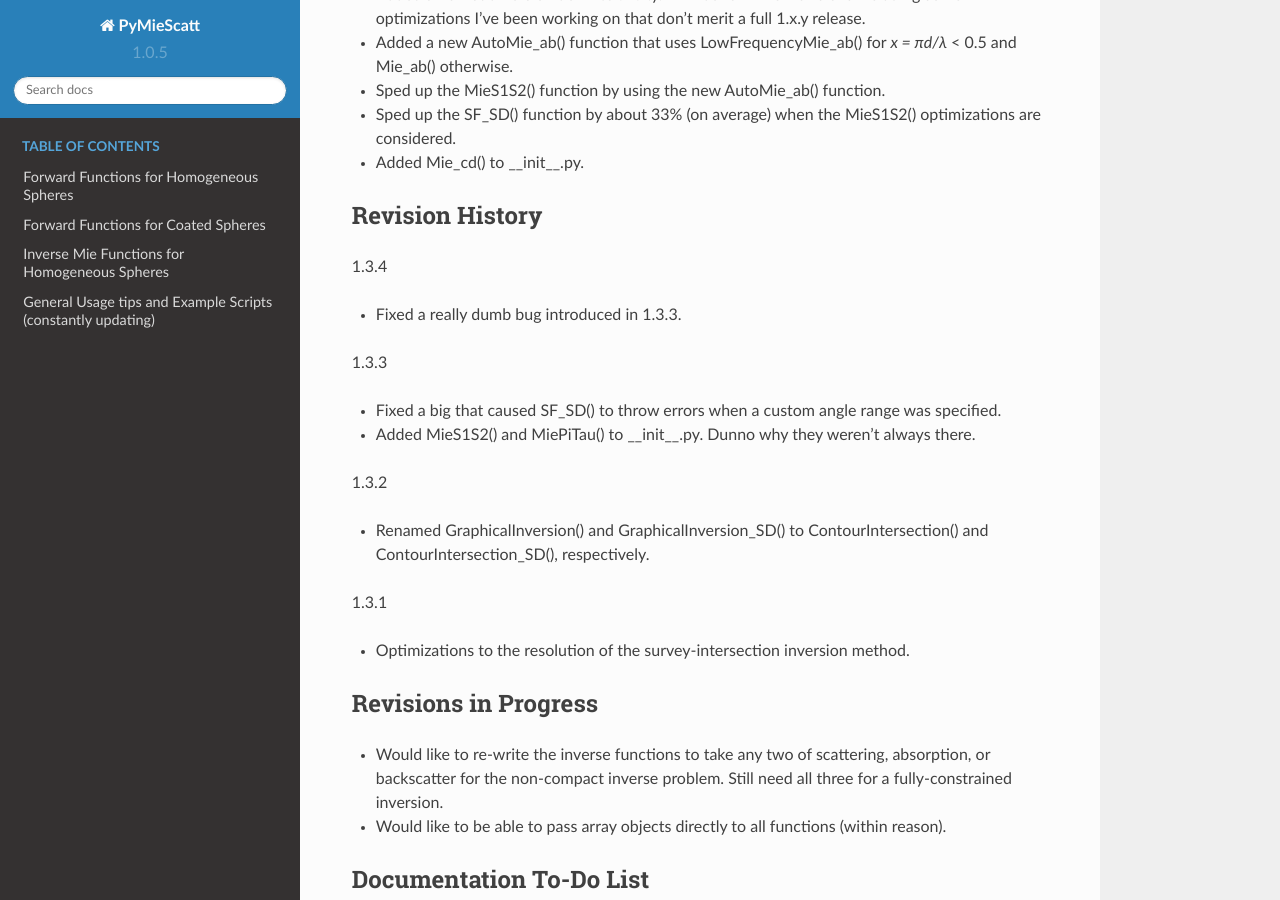
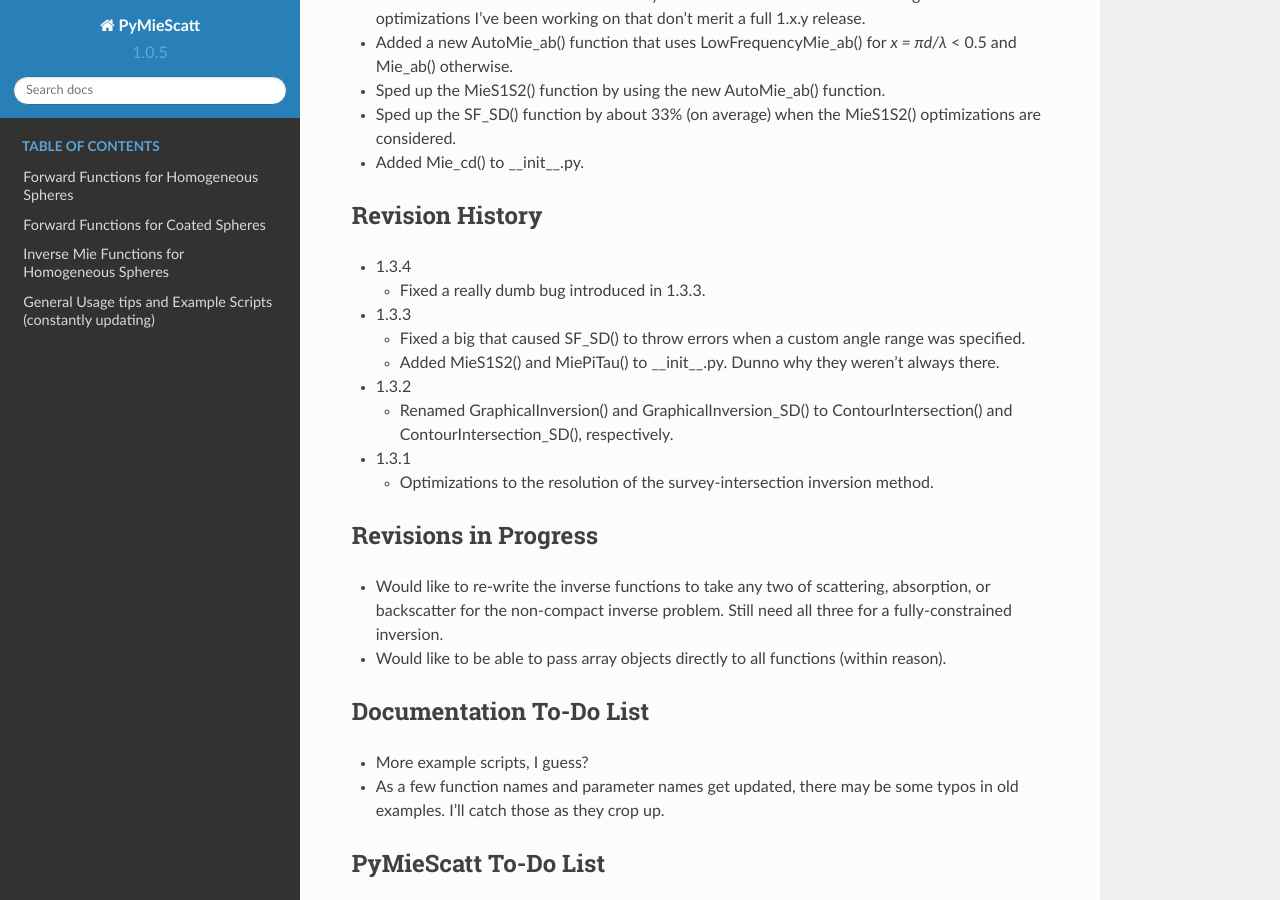
Before and after one commit to bsumlin/PyMieScatt, a Sphinx documentation site: the page built from docs/index.rst, in a window 1280 px wide and 900 px high, scrolled down 1035 px. Built offline with Sphinx 7.4.7 and the Read the Docs theme 2.0.0, drawn with Linux system fonts in a browser that asks for light colours; formulas are drawn with MathJax 3; pages that are not in the unit, such as notebooks, are missing from menus.

Commit message:
minor
about to give up on shitty bullet lists

```diff
--- a/docs/index.rst
+++ b/docs/index.rst
@@ -39,19 +39,23 @@
 
 Revision History
 ----------------
-1.3.4
 
-- Fixed a really dumb bug introduced in 1.3.3.
-1.3.3
+- 1.3.4
 
-- Fixed a big that caused SF_SD() to throw errors when a custom angle range was specified.
-- Added MieS1S2() and MiePiTau() to __init__.py. Dunno why they weren't always there.
-1.3.2
+  - Fixed a really dumb bug introduced in 1.3.3.
 
-- Renamed GraphicalInversion() and GraphicalInversion_SD() to ContourIntersection() and ContourIntersection_SD(), respectively.
-1.3.1
+- 1.3.3
 
-- Optimizations to the resolution of the survey-intersection inversion method.
+  - Fixed a big that caused SF_SD() to throw errors when a custom angle range was specified.
+  - Added MieS1S2() and MiePiTau() to __init__.py. Dunno why they weren't always there.
+
+- 1.3.2
+
+  - Renamed GraphicalInversion() and GraphicalInversion_SD() to ContourIntersection() and ContourIntersection_SD(), respectively.
+
+- 1.3.1
+
+  - Optimizations to the resolution of the survey-intersection inversion method.
 
 Revisions in Progress
 ---------------------
```
